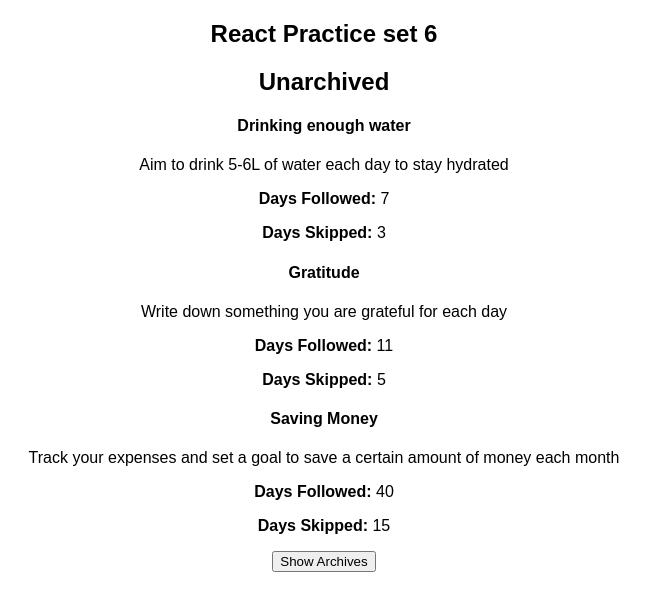
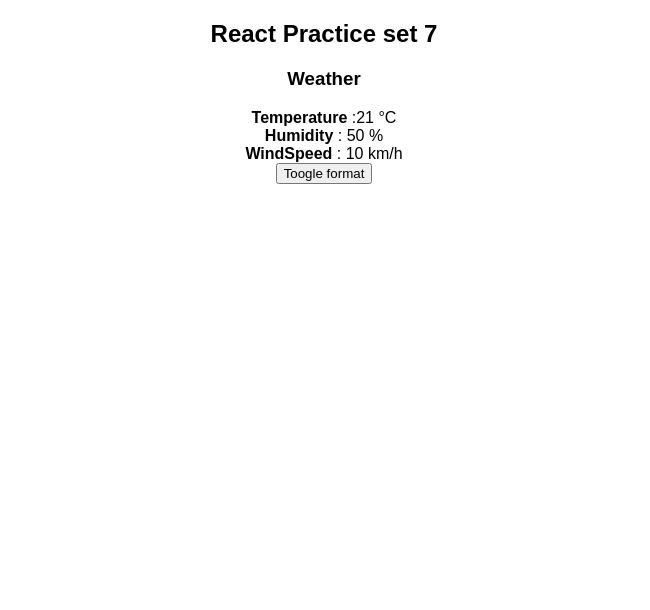
Before and after one commit to anandbaraik/neog-react-practice-set-1, a React (Create React App) app: page / in a window 1280 px wide. Shown: the top 610 px of the page, without its empty margins (316-966 px from the left). Built offline with nearby package versions, Linux system fonts and the light colour scheme.

Commit message:
set 7 startd

```diff
--- a/src/App.js
+++ b/src/App.js
@@ -1,6 +1,7 @@
 import SetFive from "./SetFiveQuestions/SetFive";
 import { SetFour } from "./SetFourQuestions/SetFour";
 import SetOne from "./SetOneQuestions/SetOne";
+import SetSeven from "./SetSevenQuestions/SetSeven";
 import SetSix from "./SetSixQuestions/SetSix";
 import SetThree from "./SetThreeQuestions/SetThree";
 import SetTwo from "./SetTwoQuestions/SetTwo";
@@ -14,7 +15,8 @@ export default function App() {
       {/* <SetThree/>1 */}
       {/* <SetFour/> */}
       {/* <SetFive/> */}
-      <SetSix/>
+      {/* <SetSix/> */}
+      <SetSeven/>
     </div>
   );
 }
--- /dev/null
+++ b/src/SetSevenQuestions/API/fetchWeather.js
@@ -0,0 +1,22 @@
+export const fetchWeather = (url) => {
+    return new Promise((resolve, reject) => {
+      setTimeout(() => {
+        if (url === 'https://example.com/api/weather') {
+          resolve({
+            status: 200,
+            message: 'Success',
+            data: {
+              temperature: 21,
+              humidity: 50,
+              windSpeed: 10,
+            },
+          })
+        } else {
+          reject({
+            status: 404,
+            message: 'Weather data not found.',
+          })
+        }
+      }, 2000)
+    })
+  }
--- /dev/null
+++ b/src/SetSevenQuestions/SetSeven.jsx
@@ -0,0 +1,13 @@
+import React from 'react'
+import Weather from './Weather'
+
+const SetSeven = () => {
+  return (
+    <div>
+        <h2>React Practice set 7</h2>
+        <Weather/>
+    </div>
+  )
+}
+
+export default SetSeven
--- /dev/null
+++ b/src/SetSevenQuestions/Weather.jsx
@@ -0,0 +1,59 @@
+import React, { useEffect, useState } from 'react'
+import { fetchWeather } from './API/fetchWeather';
+
+const Weather = () => {
+    const [weatherData, setWeatherData] = useState({});
+    const [tempratureFormat, setTempratureFormat] = useState('°C');
+    const fetchData = async () => {
+        try {
+            const response = await fetchWeather("https://example.com/api/weather");
+            if(response.status === 404) throw new Error(response);
+            const {data} = response;
+            setWeatherData(data);
+        } catch (error) {
+            console.error(error);
+        }
+    }
+
+    const toggleTempratureFormat = (format) => {
+        const { temperature: tempDegree } = weatherData;
+        let degree = null;
+        if(format === '°F') {
+            degree = ((tempDegree - 32) * 5/9).toFixed(2); //convert to c
+        } else {
+            degree = (tempDegree * (9 / 5) + 32).toFixed(2); //convert to f
+        }
+        setWeatherData({ ...weatherData, temperature: degree });
+        setTempratureFormat((format === "°C") ? "°F" : "°C");
+    }
+    useEffect(() => {
+        fetchData();
+    }, []);
+
+  return (
+    <div>
+        <h3>Weather</h3>
+        <div>
+            {
+                weatherData?.temperature ?
+                (
+                    <>
+                        <strong>Temperature</strong> :
+                        {weatherData.temperature} {(tempratureFormat === '°C') ? "°C" : "°F"}
+                        <br />
+                        <strong>Humidity</strong> : {weatherData.humidity} {'%'}<br />
+                        <strong>WindSpeed</strong> : {weatherData.windSpeed} {'km/h'} <br />
+                        <button onClick={() => toggleTempratureFormat(tempratureFormat)}>
+                            Toogle format
+                        </button>
+                    </>
+                ) : (
+                    <strong>Loading....</strong>
+                )
+            }
+        </div>
+    </div>
+  )
+}
+
+export default Weather
```
